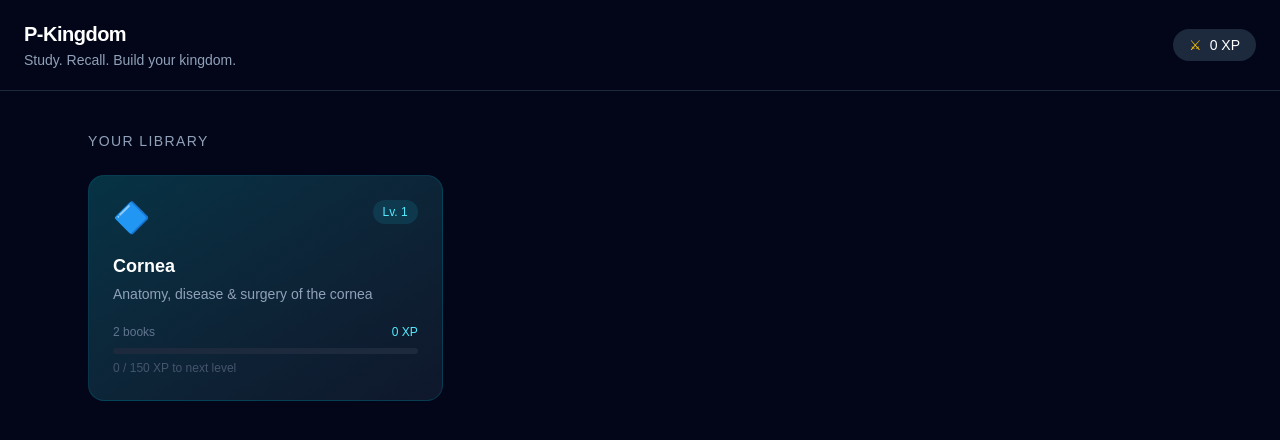
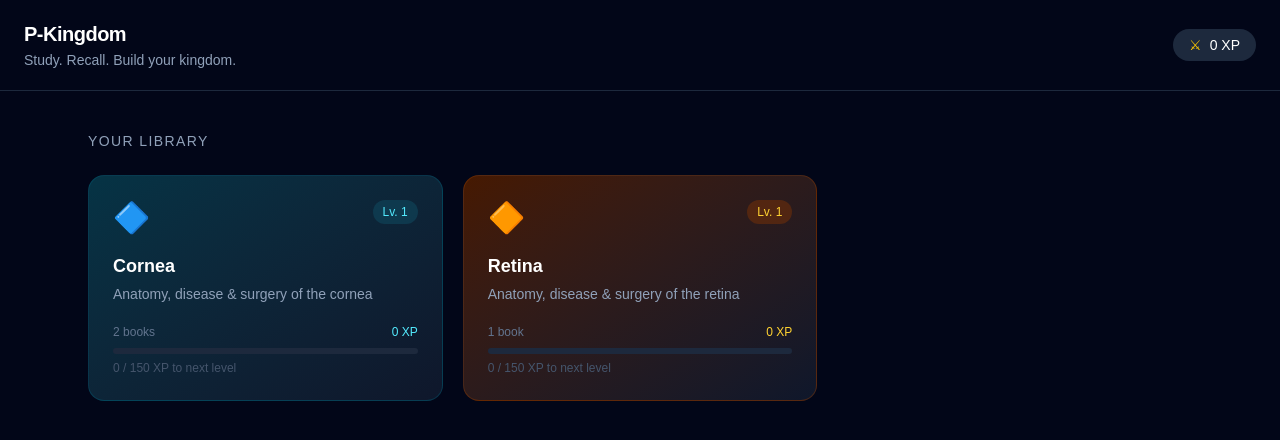
Before and after one commit to mepkingxps01-bot/P-Kingdom-, a Next.js app: page / in a window 1280 px wide. Shown: the top 440 px of the page. Built offline with nearby package versions, Linux system fonts and the light colour scheme.

Commit message:
Add Retina topic card to library (#1)
Claude-Session: https://claude.ai/code/session_01VQaiTMFtgSBEbuDQoYEnUd

Co-authored-by: Claude <noreply@anthropic.com>

```diff
--- a/app/page.tsx
+++ b/app/page.tsx
@@ -14,6 +14,21 @@ const topics = [
     badge: "bg-cyan-900/50 text-cyan-300",
     bar: "bg-cyan-500/60",
     icon: "🔷",
+    xpTarget: 150,
+  },
+  {
+    id: "retina",
+    name: "Retina",
+    description: "Anatomy, disease & surgery of the retina",
+    books: 1,
+    xp: 0,
+    level: 1,
+    gradient: "from-amber-950 to-slate-900",
+    accent: "text-amber-300",
+    border: "border-amber-800/40",
+    badge: "bg-amber-900/50 text-amber-300",
+    bar: "bg-amber-500/60",
+    icon: "🔶",
     xpTarget: 150,
   },
 ];
```
